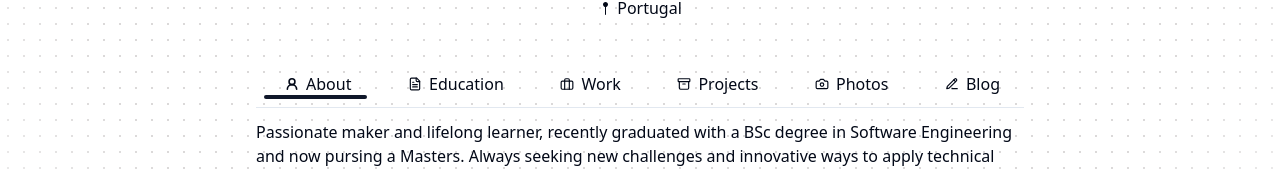
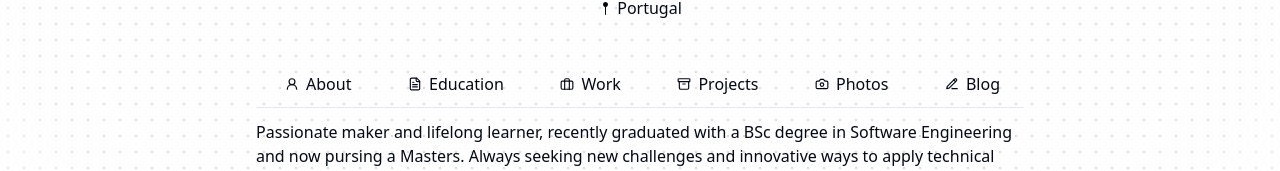
Before and after one commit to josefonte/minimalist-cvs, a Next.js app in the folder cv1/: page / in a window 1280 px wide. Shown: the part 368-539 px from the top of the page. Built offline with nearby package versions, Linux system fonts and the light colour scheme.

Commit message:
build changes

```diff
--- a/cv1/src/components/me/nav-ProfileInfo.tsx
+++ b/cv1/src/components/me/nav-ProfileInfo.tsx
@@ -1,5 +1,6 @@
 import { Avatar, AvatarFallback, AvatarImage } from "@/components/ui/avatar";
-
+import Image from "next/image";
+import Link from "next/link";
 import { SewingPinFilledIcon } from "@radix-ui/react-icons";
 
 export default function ProfileInfo() {
@@ -24,19 +25,21 @@ export default function ProfileInfo() {
                     <div className="flex flex-row gap-2 items-center">
                         <div className="flex flex-row gap-1 items-center">
                             <div className=" italic ">@</div>
-                            <a
+                            <Link
                                 className="italic hover:underline horver:cursor-pointer "
                                 href="https://www.uminho.pt/PT"
                                 target="_blank"
                             >
                                 Universidade do Minho
-                            </a>
+                            </Link>
                         </div>
-                        <img
+                        <Image
                             src="/assets/uminho.png"
                             className="inline-block h-4 w-4 rounded"
+                            width={50}
+                            height={50}
                             alt="Universidade do Minho Logo"
-                        />{" "}
+                        />
                     </div>
                 </div>
                 <div className="flex flex-row justify-center  gap-1 items-center text-center">
--- a/cv1/src/components/me/navbar.tsx
+++ b/cv1/src/components/me/navbar.tsx
@@ -108,20 +108,15 @@ const allTabs = [
     },
 ];
 
-function getTabIndex() {
-    const starting_tab = usePathname().slice(1);
-    let tab_index = 0;
-
-    allTabs.map((tab, index) =>
-        tab.id === starting_tab ? (tab_index = index) : 0
-    );
-    return tab_index;
+function useInitialTabIndex() {
+    const startingTab = usePathname().slice(1);
+    return allTabs.findIndex((tab) => tab.id === startingTab);
 }
 
-function Navbar() {
+export default function Navbar() {
     const tabsRef = useRef<(HTMLElement | null)[]>([]);
     const [activeTabIndex, setActiveTabIndex] = useState<number | null>(
-        getTabIndex()
+        useInitialTabIndex()
     );
 
     const [tabUnderlineWidth, setTabUnderlineWidth] = useState(0);
@@ -177,5 +172,3 @@ function Navbar() {
         </div>
     );
 }
-
-export default Navbar;
```
